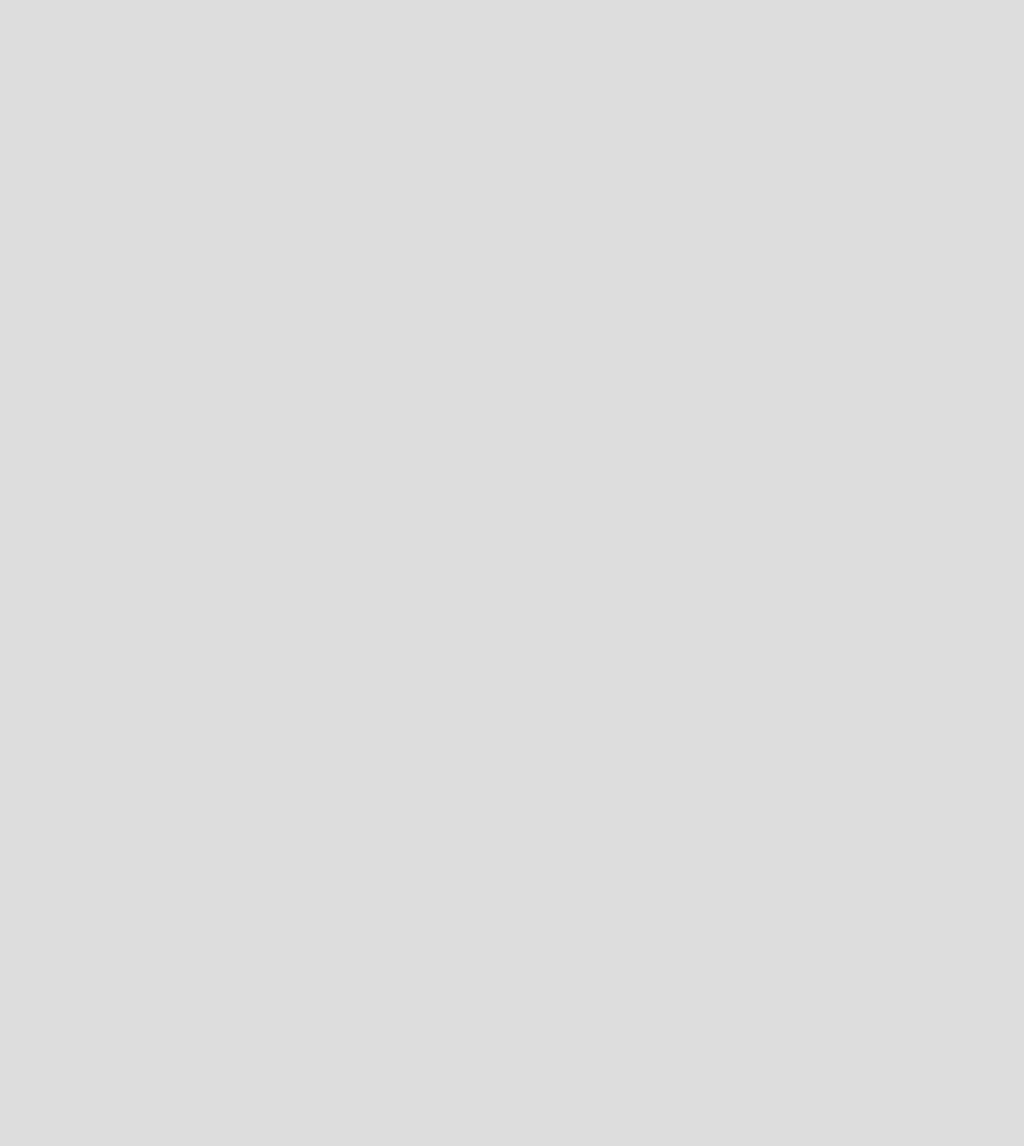
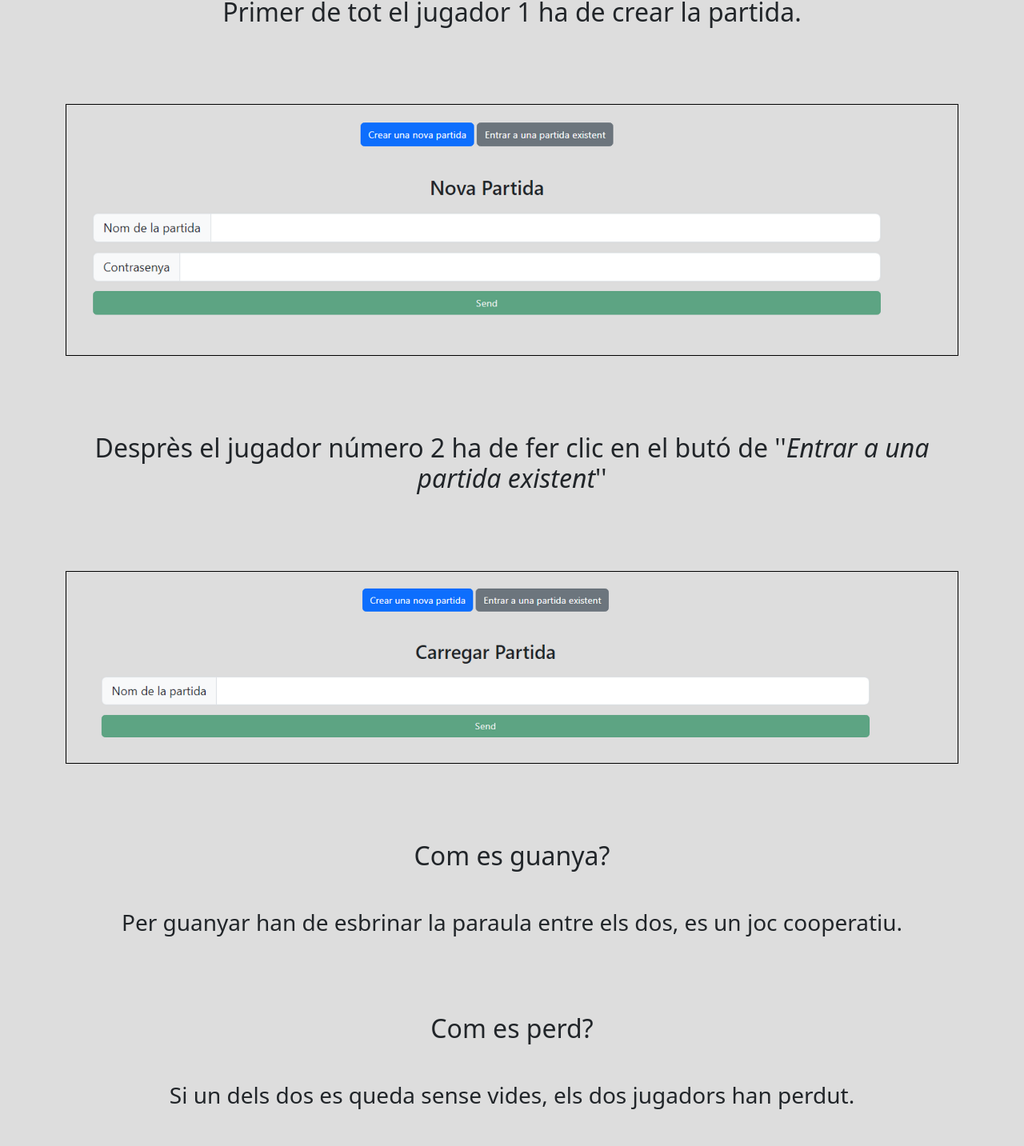
Before and after one commit to Oriol25/projecte_uf4, a Nuxt app: page /help in a window 1280 px wide. Before the commit this address had no page. Shown: the part 156-1589 px from the top of the page at 80% size. Before the commit the page ends 800 px from the top, so only its background shows below. Built offline with nearby package versions, Linux system fonts and the light colour scheme.

Commit message:
add help

```diff
--- /dev/null
+++ b/pages/help/index.vue
@@ -0,0 +1,41 @@
+<template>
+    <div class="d-flex flex-column">
+        <h1 class="text-center">Com es juga?</h1>
+
+        <div>
+            <h2 class="text-center my-5">Primer de tot el jugador 1 ha de crear la partida.</h2>
+            <img class="img-fluid my-5" src="img/help_1.png" alt="Ajuda numero 1">
+        </div>
+
+        <div>
+            <h2 class="text-center my-5">Desprès el jugador número 2 ha de fer clic en el butó de ''<i>Entrar a una partida existent</i>''</h2>
+            <img class="img-fluid my-5" src="img/help_2.png" alt="Ajuda numero 2">
+        </div>
+
+        <div class="">
+            <h2 class="text-center my-5">Com es guanya?</h2>
+            <h3 class="text-center my-5">Per guanyar han de esbrinar la paraula entre els dos, es un joc cooperatiu.</h3>
+        </div>
+        <div class="">
+            <h2 class="text-center my-5">Com es perd?</h2>
+            <h3 class="text-center my-5">Si un dels dos es queda sense vides, els dos jugadors han perdut.</h3>
+        </div>
+
+        <div class="mb-5 d-flex justify-content-center">
+            <button class="btn btn-secondary" @click.prevent="$router.push('/')">Torna al menú</button>
+        </div>
+
+    </div>
+</template>
+
+<script>
+export default {
+
+}
+</script>
+
+<style scoped>
+    img {
+        border: 1px solid #000;
+    }
+</style>
--- a/pages/index.vue
+++ b/pages/index.vue
@@ -3,8 +3,9 @@
         <div class="mb-5">
             <h1>EL PENJAT ONLINE</h1>
         </div>
-        <div class="">
+        <div class="d-flex flex-column gap-3">
             <button class="btn" @click.prevent="$router.push('games')">ENTRA A JUGAR</button>
+            <button class="btn" @click.prevent="$router.push('help')">AJUDA</button>
         </div>
     </div>
 </template>
```
Also changed, not shown: static/img/help_1.png (added), static/img/help_2.png (added).
